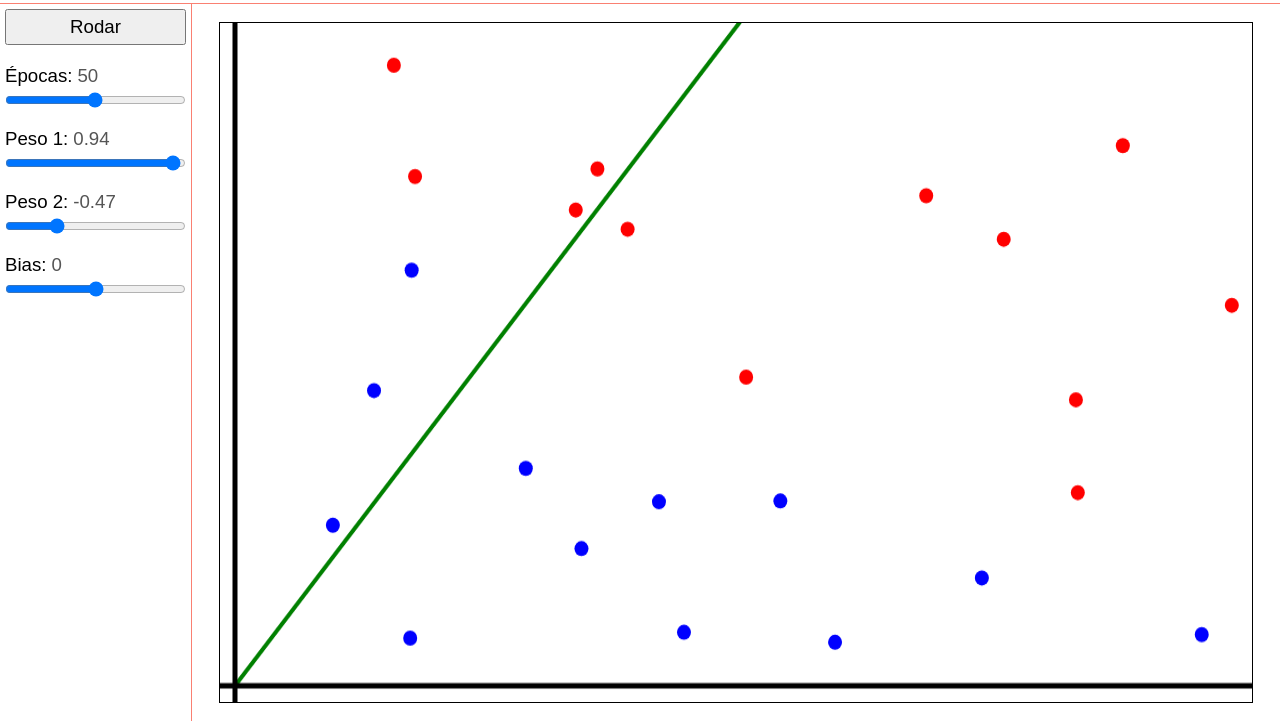
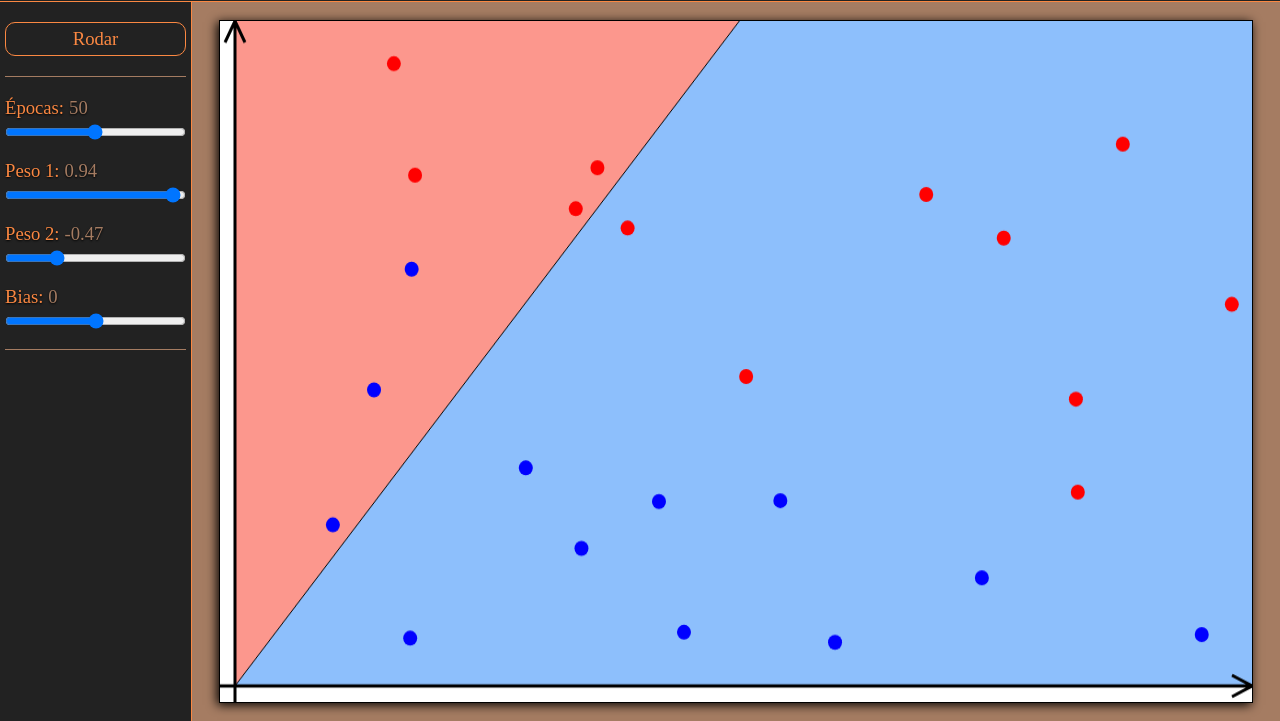
Before and after one commit to Paulo-Rozatto/perceptron-viewer, a website built with Parcel: page index.html in a window 1280 px wide. Shown: the part 79-800 px from the top of the page. Built offline with nearby package versions, Linux system fonts and the light colour scheme; a web font is replaced by a local one.

Commit message:
Add colors to UI and canvas

```diff
--- a/index.html
+++ b/index.html
@@ -21,6 +21,8 @@
     <main>
         <aside>
             <button id="run">Rodar</button>
+            <hr>
+
             <label for="epochs">Épocas:</label>
             <input type="range" min="1" max="100" id="epochs">
 
@@ -32,11 +34,14 @@
 
             <label for="bias">Bias:</label>
             <input type="range" step="0.01" min="-1" max="1" id="bias">
-            <p class="success-message hide" id="message">Convergiu!</p>
+
+            <hr>
         </aside>
         <div id="canvas-container">
             <canvas id="canvas"></canvas>
         </div>
+
+        <p class="success-message hide" id="message">Convergiu!</p>
     </main>
     <script type="module" src="script.js"></script>
 </body>
--- a/script.js
+++ b/script.js
@@ -6,6 +6,11 @@ import { setDrawFunction, setParams, setRunFunction } from './src/ui-controller'
 // Setting canvas & context
 const canvas = document.querySelector("#canvas");
 const ctx = canvas.getContext("2d");
+
+// colors
+const OGRE = "#FA5241";
+const AZURE = "#4194FA";
+const OPACITY = "99";
 
 // Setting some aux constants
 const RADIUS = 7;
@@ -42,7 +47,11 @@ async function perceptron(W, b, eps) {
         setParams(weights, bias, epochs);
 
         if (!result.updatedWeights) {
-            document.getElementById("message").classList.remove("hide");
+            const message = document.getElementById("message");
+            message.classList.remove("hide");
+            setTimeout(() => {
+                message.classList.add("hide");
+            }, 1500);
             break;
         }
 
@@ -53,31 +62,62 @@ async function perceptron(W, b, eps) {
 function draw() {
     ctx.clearRect(-15, -15, canvas.width, canvas.height);
 
+    paintClassifier(weights, bias);
+
     paintPoints(DATA);
 
     if (hoveredPoint) {
         highlightPoint(hoveredPoint);
     }
 
-    paintClassifier(weights, bias);
-
     // paint axis
     ctx.beginPath();
-    ctx.lineWidth = 5
-    ctx.strokeStyle = 'black';
 
     ctx.moveTo(0, -AXIS_OFFSET);
-    ctx.lineTo(0, canvas.height);
+    ctx.lineTo(0, canvas.height - AXIS_OFFSET)
+    ctx.lineTo(10, canvas.height - AXIS_OFFSET - 20);
+    ctx.lineTo(0, canvas.height - AXIS_OFFSET)
+    ctx.lineTo(-10, canvas.height - AXIS_OFFSET - 20);
 
     ctx.moveTo(-AXIS_OFFSET, 0);
-    ctx.lineTo(canvas.width, 0);
+    ctx.lineTo(canvas.width - AXIS_OFFSET, 0);
+    ctx.lineTo(canvas.width - AXIS_OFFSET - 20, 10);
+    ctx.lineTo(canvas.width - AXIS_OFFSET, 0);
+    ctx.lineTo(canvas.width - AXIS_OFFSET - 20, -10);
 
+    ctx.lineWidth = 3
+    ctx.strokeStyle = 'black';
     ctx.stroke();
 }
 
 function eventToCanvasCords(event) {
     hoveredCoords[0] = (event.offsetX - AXIS_OFFSET) / canvas.clientWidth;
     hoveredCoords[1] = 1 - (event.offsetY + AXIS_OFFSET) / canvas.clientHeight;
+}
+
+function paintArea(yIntercept, endX, endY, sign) {
+    let color;
+
+    color = sign > 0 ? AZURE : OGRE;
+    ctx.fillStyle = color + OPACITY;
+    ctx.beginPath();
+    ctx.moveTo(0, yIntercept);
+    ctx.lineTo(0, canvas.height);
+    ctx.lineTo(endX, canvas.height);
+    ctx.lineTo(endX, endY);
+    ctx.closePath();
+    ctx.fill();
+
+    color = sign > 0 ? OGRE : AZURE;
+    let min = Math.min(0, endY, yIntercept);
+    ctx.fillStyle = color + OPACITY;
+    ctx.beginPath();
+    ctx.moveTo(0, yIntercept);
+    ctx.lineTo(0, min);
+    ctx.lineTo(endX, min);
+    ctx.lineTo(endX, endY);
+    ctx.closePath();
+    ctx.fill();
 }
 
 function paintClassifier(weights, bias) {
@@ -87,9 +127,11 @@ function paintClassifier(weights, bias) {
     const endX = canvas.width;
     const endY = ((w1 + bias) / -w2) * canvas.height;
 
+    paintArea(yIntercept, endX, endY, Math.sign(w2));
+
     ctx.beginPath()
-    ctx.lineWidth = 4;
-    ctx.strokeStyle = 'green';
+    ctx.lineWidth = 1;
+    ctx.strokeStyle = "black";
 
     ctx.moveTo(0, yIntercept)
     ctx.lineTo(endX, endY)
--- a/src/ui-controller.js
+++ b/src/ui-controller.js
@@ -16,16 +16,9 @@ let drawFunction = () => { };
 
 const debounceTime = 20;
 
-function set_sanitize(field, value, min = -1, max = 1) {
+function set(field, value, min = -1, max = 1) {
     value = parseFloat(value) || 0;
 
-    if (field === epochs) {
-        min = 1;
-        max = 100;
-    }
-
-    value = Math.max(value, min)
-    value = Math.min(value, max);
     field.value = value;
     field.title = value;
 
@@ -34,10 +27,6 @@ function set_sanitize(field, value, min = -1, max = 1) {
 }
 
 function getParams() {
-    set_sanitize(w1, w1.value);
-    set_sanitize(w2, w2.value);
-    set_sanitize(bias, bias.value);
-    set_sanitize(epochs, epochs.value);
     return [
         [parseFloat(w1.value), parseFloat(w2.value)],
         parseFloat(bias.value),
@@ -46,10 +35,10 @@ function getParams() {
 }
 
 export function setParams(weigths, b, eps) {
-    set_sanitize(w1, weigths[0]);
-    set_sanitize(w2, weigths[1]);
-    set_sanitize(bias, b);
-    set_sanitize(epochs, eps, 1, 50);
+    set(w1, weigths[0]);
+    set(w2, weigths[1]);
+    set(bias, b);
+    set(epochs, eps, 1, 50);
 }
 
 export function setRunFunction(fnc) {
@@ -70,7 +59,7 @@ let onUiUpdate = () => {
     drawFunction(p[0], p[1], p[2]);
 };
 function onInput(event) {
-    set_sanitize(event.target, event.target.value);
+    set(event.target, event.target.value);
     onUiUpdate();
 }
 
--- a/style.css
+++ b/style.css
@@ -1,8 +1,18 @@
+:root{
+    --mango-tango: #FB8842;
+    --liver: #5C3218;
+    --cafe-au-lait: #A57C62;
+    --ogre-odor: #FA5241;
+    --brilliant-azure: #4194FA;
+    --raisin-black: #222222;
+    --screamin-green: #59FA41;
+}
+
 * {
     box-sizing: border-box;
     margin: 0;
     padding: 0;
-    font-family: sans-serif;
+    font-family: 'Kameron', 'Times New Roman', Times, serif;
     font-size: 14pt;
 }
 
@@ -10,31 +20,33 @@ body {
     display: flex;
     flex-direction: column;
     height: 100vh;
+    background-color: var(--cafe-au-lait);
+    color: var(--mango-tango);
 }
 
-header,
-footer {
-    display: flex;
-    align-items: center;
-    flex-grow: 1;
-    padding: 5px;
+button {
+    border: none;
+    border-radius: 10px;
+    background: none;
+    border: 1px solid var(--mango-tango);
+    color: var(--mango-tango);
 }
 
 header {
     display: flex;
     flex-direction: row;
-    justify-content: space-between;
-    gap: 5x;
-    border-bottom: 1px solid salmon;
-}
-
-footer {
-    justify-content: center;
+    align-items: center;
+    flex-grow: 1;
+    padding: 5px;
+    background-color: var(--raisin-black);
+    border-bottom: 1px solid var(--mango-tango);
+    z-index: 2;
 }
 
 #title {
     font-family: 'Kameron', 'Times New Roman', Times, serif;
     font-size: 2.5rem;
+    text-shadow: 4px 4px 2px black;
 }
 
 main {
@@ -51,11 +63,27 @@ aside {
     flex-direction: column;
     padding: 5px;
     gap: 5px;
-    border-right: 1px solid salmon;
+    text-shadow: 0px 1px 2px black;
+    background-color: var(--raisin-black);
+    border-right: 1px solid var(--mango-tango);
+    overflow-y: auto;
 }
 
 button {
+    margin-top: 15px;
     padding: 5px;
+    cursor: pointer;
+}
+
+button:hover {
+    background-color: var(--cafe-au-lait);
+    color: var(--liver);
+}
+
+hr {
+    border: none;
+    border-top: 1px solid var(--cafe-au-lait);
+    margin-top: 15px;
 }
 
 input {
@@ -67,7 +95,7 @@ label {
 }
 
 label::after {
-    color: #555;
+    color: var(--cafe-au-lait);
     content: attr(data-value);
     padding-left: 5px;
 }
@@ -88,16 +116,22 @@ canvas {
     width: 95%;
     height: 95%;
     border: 1px solid black;
+    box-shadow: -2px 2px 10px black;
+    background-color: white;
 }
 
 .success-message {
-    /* margin-top: 5px; */
+    position: absolute;
+    left: 0;
+    right: 0;
+    bottom: 0;
     padding: 5px;
-    /* border-top: 1px solid darkgreen;
-    border-bottom: 1px solid darkgreen; */
-    background-color: hsl(120, 73%, 90%);
+    border: 1px solid darkgreen;
+    background-color: var(--screamin-green);
+    color: darkgreen;
     text-align: center;
-    color: darkgreen;
+    text-shadow: none;
+    font-weight: bold;
 }
 
 .hide {
@@ -108,4 +142,17 @@ canvas {
     main {
         flex-direction: column-reverse;
     }
+
+    aside {
+        flex: 30%;
+        height: 100%;
+        border: none;
+        overflow-y: auto;
+    }
+
+    #canvas-container {
+        flex: 70%;
+        max-height: 100%;
+        overflow-y: auto;
+    }
 }
```
Also changed, not shown: README.md.
